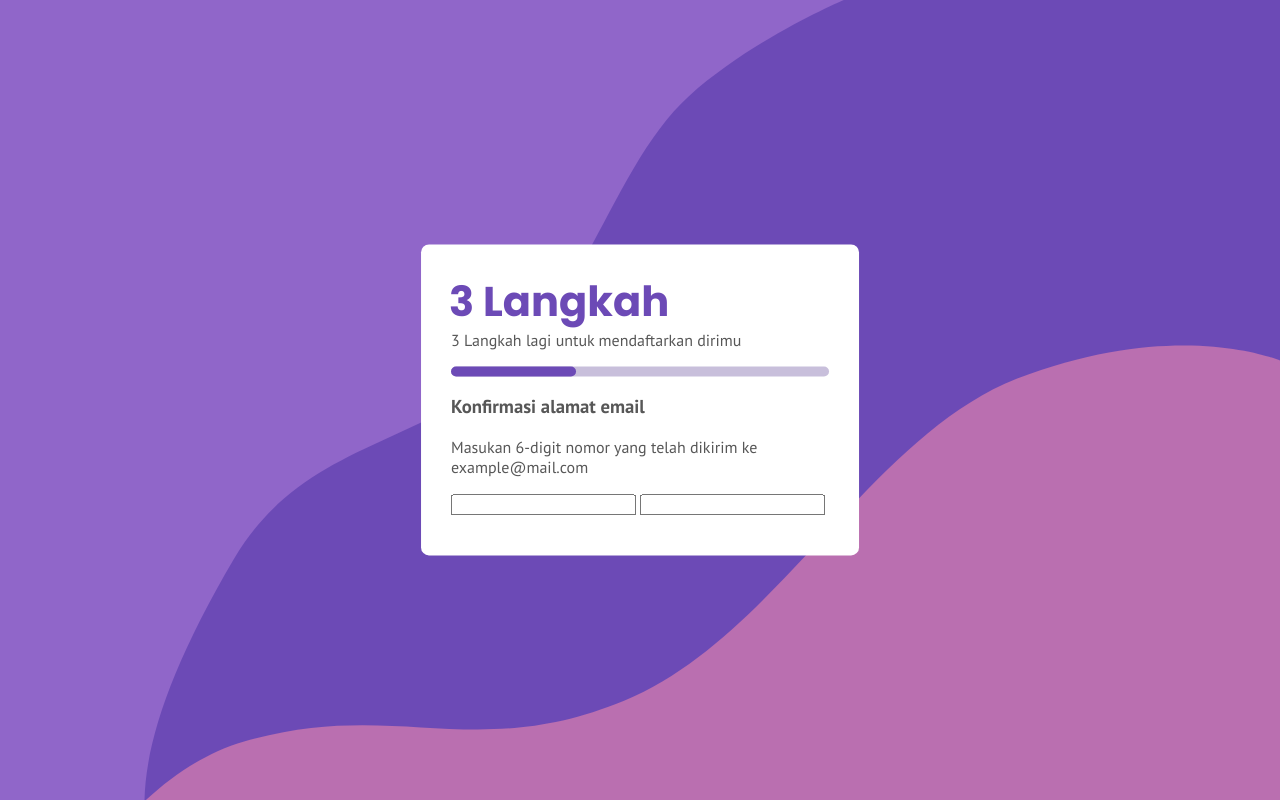
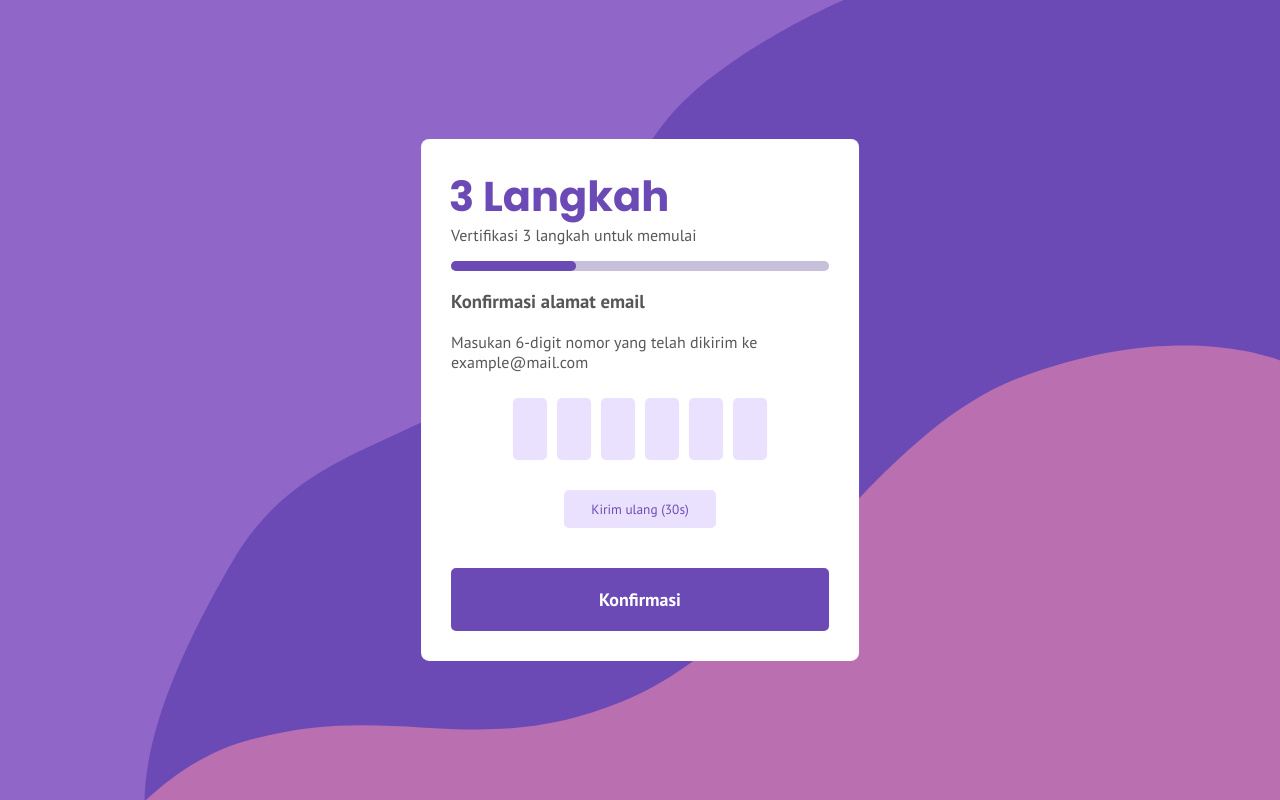
Before and after one commit to norman-andrians/choice-n-click, a PHP site: page /signup/finishing.html in a window 1280 px wide. Run offline with PHP 8.4, Linux system fonts and the light colour scheme.

Commit message:
perbarui form konfirmasi email di pendaftaran

```diff
--- a/assets/scripts/form/form-manajement.js
+++ b/assets/scripts/form/form-manajement.js
@@ -1,5 +1,13 @@
 const inptext = document.querySelectorAll(".inp-text");
+const inpOtp = document.querySelector(".inp-six-dig").children;
 
+const keycodes = {
+    "backspace" : 8,
+    "right" : 39,
+    "left" : 37
+}
+
+const nums = Array.from(Array(10).keys());
 
 // Fungsi yang mendeteksi masukan input apakah kosong atau tidak
 function checkInput() {
@@ -59,10 +67,34 @@ function checkInput() {
 
 $(document).ready(() => {
     checkInput();
-
     for (let i = 0; i < inptext.length; i++) {
         inptext[i].children[1].addEventListener("focusin", () => { inptext[i].children[0].style.width = "100%"; });
         inptext[i].children[1].addEventListener("focusout", () => { inptext[i].children[0].style.width = "0%"; });
         inptext[i].children[1].addEventListener("input", () => { checkInput(); });
     }
+
+    for (let i = 0; i < inpOtp.length; i++) {
+        inpOtp[i].addEventListener('input', () => {
+            inpOtp[i].value = inpOtp[i].value.length > inpOtp[i].maxLength ? inpOtp[i].value.slice(0, inpOtp[i].maxLength) : inpOtp[i].value;
+        });
+        inpOtp[i].addEventListener('keyup', (ev) => {
+            if (i < inpOtp.length - 1 && ev.keyCode != keycodes.backspace) {
+                for (let b = 0; b < nums.length; b++) {
+                    if (parseInt(ev.key) === nums[b] && inpOtp[i].value != '') {
+                        inpOtp[i+1].focus();
+                        break;
+                    }
+                }
+            }
+        });
+
+        inpOtp[i].addEventListener('keydown', (ev) => {
+            if (i < inpOtp.length - 1 && ev.keyCode === keycodes.right) {
+                inpOtp[i+1].focus();
+            }
+            else if (i > 0 && ev.keyCode === keycodes.left) {
+                inpOtp[i-1].focus();
+            }
+        });
+    }
 });
--- a/assets/styles/user-signlogin-page.css
+++ b/assets/styles/user-signlogin-page.css
@@ -116,3 +116,43 @@
     width: 33%;
     border-radius: 10px;
 }
+
+.inp-six-dig {
+    padding-top: 10px;
+    display: flex;
+    justify-content: center;
+}
+.inp-six-dig input::-webkit-outer-spin-button, .inp-six-dig input::-webkit-inner-spin-button {
+    -webkit-appearance: none;
+}
+.inp-six-dig input {
+    margin: 0 5px;
+    -moz-appearance: textfield;
+    text-align: center;
+    font-size: x-large;
+    font-family: 'PT Sans';
+    font-weight: bold;
+    background-color: #eae1ff;
+    color: #6C4AB6;
+    width: 30px;
+    height: 60px;
+    outline: none;
+    border: none;
+    border-radius: 5px;
+}
+
+.gth-btn {
+    margin: 30px 0;
+    text-align: center;
+}
+.gth-btn button {
+    background-color: #eae1ff;
+    color: #6C4AB6;
+    border: none;
+    border-radius: 5px;
+    padding: 10px;
+    font-size: normal;
+    font-family: 'pt sans';
+    width: 40%;
+    transition: .2s;
+}
--- a/signup/finishing.html
+++ b/signup/finishing.html
@@ -20,7 +20,7 @@
             <div class="main-form-base">
                 <header class="header-section">
                     <h1>3 Langkah</h1>
-                    <p>3 Langkah lagi untuk mendaftarkan dirimu</p>
+                    <p>Vertifikasi 3 langkah untuk memulai</p>
                 </header>
                 <div class="progress-bar"></div>
                 <form action="" method="post" class="mainform">
@@ -30,13 +30,22 @@
                     </header>
                     <div class="inp-row">
                         <div class="inp-six-dig">
-                            <input type="text" name="" id="">
-                            <input type="text" name="" id="">
+                            <input type="number" name="confcode" maxlength=1>
+                            <input type="number" name="confcode" maxlength=1>
+                            <input type="number" name="confcode" maxlength=1>
+                            <input type="number" name="confcode" maxlength=1>
+                            <input type="number" name="confcode" maxlength=1>
+                            <input type="number" name="confcode" maxlength=1>
                         </div>
                     </div>
+                    <div class="inp-row">
+                        <div class="gth-btn"><button type="button">Kirim ulang (30s)</button></div>
+                    </div>
+                    <div class="inp-sub"><button id="sub-btn" type="button">Konfirmasi</button></div>
                 </form>
             </div>
         </div>
     </div>
+    <script src="../assets/scripts/form/form-manajement.js"></script>
 </body>
 </html>
```
